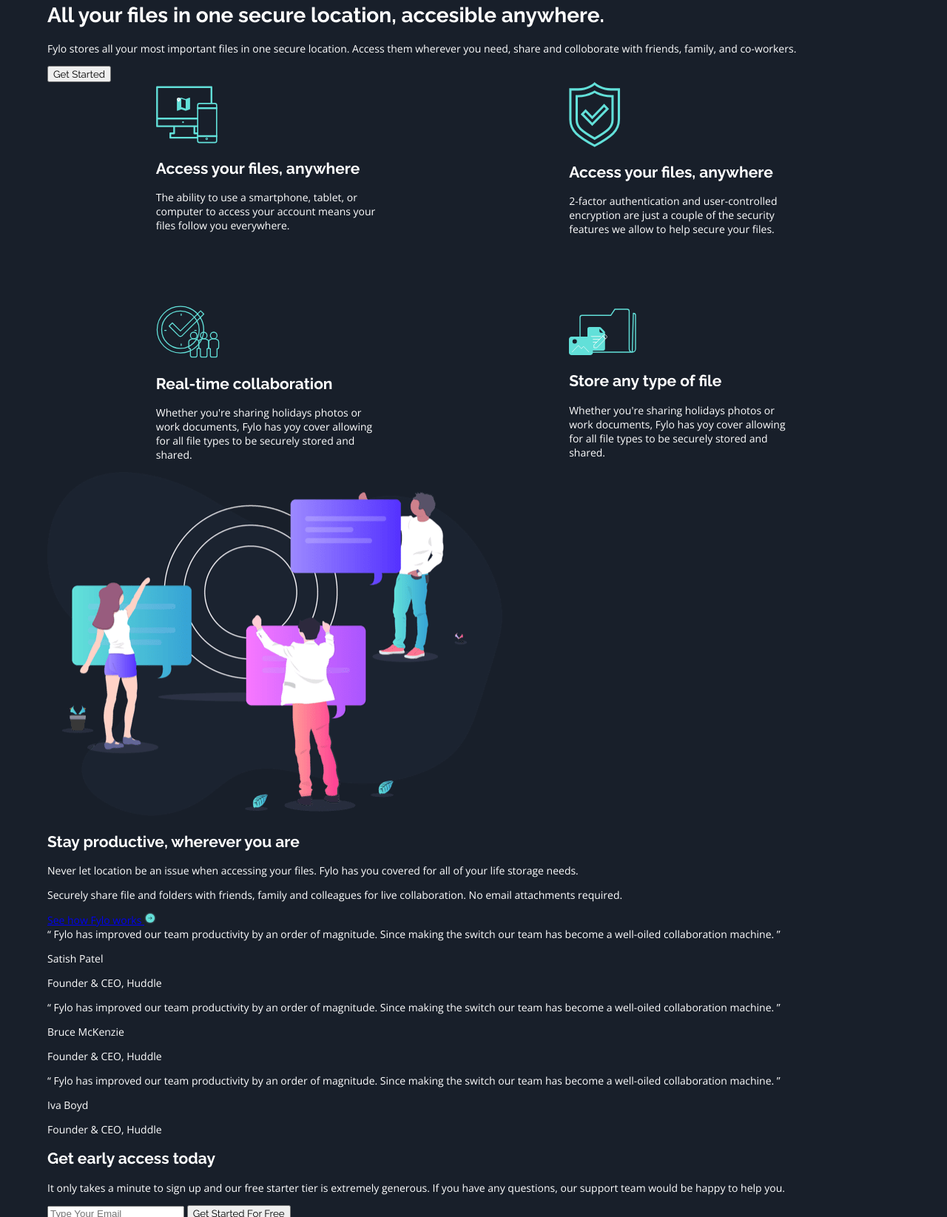
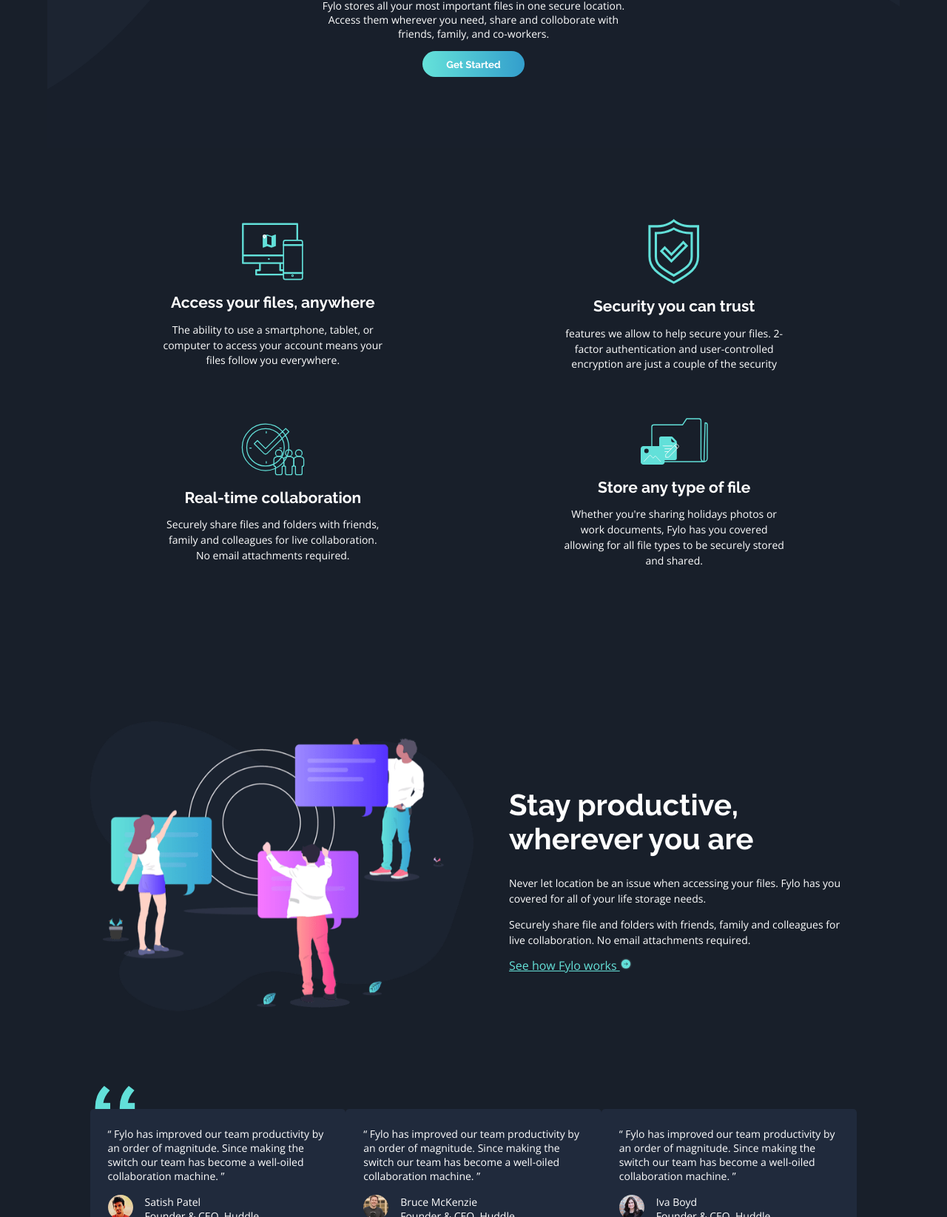
Before and after one commit to ErenHncr/flyo-dark-theme-landing-page, a plain HTML site: page index.html in a window 1280 px wide. Shown: the part 708-2353 px from the top of the page at 74% size. Drawn offline with nearby package versions, Linux system fonts and the light colour scheme.

Commit message:
testimonials and email-area properties added

```diff
--- a/index.html
+++ b/index.html
@@ -45,9 +45,9 @@
 				<div class="feature-logo-wrapper">
 					<img src="./images/icon-security.svg" alt="Security you can trust" />
 				</div>
-				<h2 class="feature-heading">Access your files, anywhere</h2>
+				<h2 class="feature-heading">Security you can trust</h2>
 				<p class="feature-subtitle">
-					2-factor authentication and user-controlled encryption are just a couple of the security features we allow to help secure your files.
+					features we allow to help secure your files. 2-factor authentication and user-controlled encryption are just a couple of the security
 				</p>
 			</div>
 			<div class="feature-wrapper">
@@ -56,7 +56,7 @@
 				</div>
 				<h2 class="feature-heading">Real-time collaboration</h2>
 				<p class="feature-subtitle">
-					Whether you're sharing holidays photos or work documents, Fylo has yoy cover allowing for all file types to be securely stored and shared.
+					Securely share files and folders with friends, family and colleagues for live collaboration. No email attachments required.
 				</p>
 			</div>
 			<div class="feature-wrapper">
@@ -65,15 +65,15 @@
 				</div>
 				<h2 class="feature-heading">Store any type of file</h2>
 				<p class="feature-subtitle">
-					Whether you're sharing holidays photos or work documents, Fylo has yoy cover allowing for all file types to be securely stored and shared.
+					Whether you're sharing holidays photos or work documents, Fylo has you covered allowing for all file types to be securely stored and shared.
 				</p>
 			</div>
 		</section>
 		<section class="slogan-wrapper">
 			<div class="slogan-logo-wrapper">
-				<img src="./images/illustration-stay-productive.png" alt="Stay productive" />
+				<img src="./images/illustration-stay-productive.png" alt="Stay productive" class="slogan-image" />
 			</div>
-			<div>
+			<div class="slogan-text-wrapper">
 				<h2 class="slogan-heading">Stay productive, wherever you are</h2>
 				<div class="slogan-subtitle">
 					<p>
@@ -94,27 +94,36 @@
 				<q>
 					Fylo has improved our team productivity by an order of magnitude. Since making the switch our team has become a well-oiled collaboration machine.
 				</q>
+				<div class="user-wrapper">
+					<img src="./images/profile-1.jpg" alt="" class="user-img" />
 					<div class="user-info">
 						<p class="user-name">Satish Patel</p>
 						<p class="user-position">Founder & CEO, Huddle</p>
+					</div>
 				</div>
 			</div>
 			<div class="testimonial">
 				<q>
 					Fylo has improved our team productivity by an order of magnitude. Since making the switch our team has become a well-oiled collaboration machine.
 				</q>
+				<div class="user-wrapper">
+					<img src="./images/profile-2.jpg" alt="" class="user-img" />
 					<div class="user-info">
 						<p class="user-name">Bruce McKenzie</p>
 						<p class="user-position">Founder & CEO, Huddle</p>
+					</div>
 				</div>
 			</div>
 			<div class="testimonial">
 				<q>
 					Fylo has improved our team productivity by an order of magnitude. Since making the switch our team has become a well-oiled collaboration machine.
 				</q>
+				<div class="user-wrapper">
+					<img src="./images/profile-3.jpg" alt="" class="user-img" />
 					<div class="user-info">
 						<p class="user-name">Iva Boyd</p>
 						<p class="user-position">Founder & CEO, Huddle</p>
+					</div>
 				</div>
 			</div>
 		</section>
--- a/style.css
+++ b/style.css
@@ -54,6 +54,7 @@ nav{
 	padding: 50px 100px;
 	justify-content: center;
 	max-width: 1640px;
+	background-color: var(--intro-emailBG);
 }
 .nav-links-wrapper{
 	margin-left: auto;
@@ -66,14 +67,208 @@ nav{
 
 .features{
 	display: grid;
-	grid-template-columns: 1fr 1fr;
-	gap: 80px;
+	grid-template-columns: repeat(2, minmax(320px, 1fr));
+	gap: 3rem;
+	row-gap: 3rem;
 	align-items: center;
 	justify-content: center;
 	max-width: min(90%,1640px);
 	margin-inline: auto;
+	padding-block: 6rem;
 }
 .feature-wrapper{
 	margin-inline: auto;
 	width: 300px;
+	text-align: center;
+	line-height: 16.1px;
 }
+.feature-heading{
+	line-height: 1.15rem;
+}
+.feature-subtitle{
+	line-height: 1.3rem;
+}
+
+.nav-link{
+	color: var(--White);
+	text-decoration: none;
+	margin-right: 32px;
+}
+.nav-link:hover{
+	text-decoration: underline;
+}
+
+header.intro{
+	max-width: 1640px;
+	display: flex;
+	-webkit-box-orient: vertical;
+  -webkit-box-direction: normal;
+      -ms-flex-direction: column;
+          flex-direction: column;
+  -webkit-box-pack: center;
+      -ms-flex-pack: center;
+          justify-content: center;
+  -webkit-box-align: center;
+      -ms-flex-align: center;
+					align-items: center;
+					text-align: center;
+	background: url("../images/bg-curvy-desktop.svg"), var(--intro-emailBG);
+	background-repeat: no-repeat;
+	background-position: center bottom;
+	padding-bottom: 6rem;
+}
+
+header.intro .intro-img{
+	max-width: 600px;
+}
+
+header.intro h1{
+	max-width: 30ch;
+	margin-top: 0.67rem;
+}
+
+header.intro p{
+	max-width: 55ch;
+	margin-top: 0.67rem;
+}
+
+.main-btn {
+  cursor: pointer;
+  border-radius: 34px;
+  padding: 0.6rem 2rem;
+  color: #fff;
+  font-weight: 700;
+  border: none;
+  background: var(--main-btn-linear-gradient);
+}
+.main-btn:hover{
+	background: var(--call-to-action-gradient1);
+}
+.main-btn:focus{
+	outline: none;
+}
+
+.slogan-wrapper{
+	max-width: 1640px;
+	display: grid;
+	grid-template-columns: 1fr 1fr;
+	padding: 6rem 5%;
+}
+
+.slogan-image{
+	width: 100%
+}
+
+.slogan-heading{
+	font-size: 40px;
+	font-weight: 700;
+	line-height: 1.15;
+	margin-top: 0.67em;
+	margin-bottom: 0.67em;
+}
+.slogan-text-wrapper{
+	margin: 4rem 0rem 0rem 3rem;
+	line-height: 1.3rem;
+}
+.slogan-subtitle .nav-link{
+	color: var(--call-to-action-gradient1);
+	text-decoration: underline;
+	font-size: 16px;
+	line-height: 1.15;
+}
+.slogan-subtitle .nav-link:hover{
+	color: var(--White);
+	text-decoration: none;
+	font-size: 16px;
+	line-height: 1.15;
+}
+
+.testimonials {
+  display: -webkit-box;
+  display: -ms-flexbox;
+  display: flex;
+  -webkit-box-pack: justify;
+      -ms-flex-pack: justify;
+          justify-content: space-between;
+  -webkit-box-align: center;
+      -ms-flex-align: center;
+          align-items: center;
+  background: url("../images/bg-quotes.png") no-repeat;
+  background-position: left 5vw top;
+	padding-top: 2rem;
+	margin: auto;
+  padding-left: 5%;
+  padding-right: 5%;
+  max-width: 1640px;
+}
+
+.testimonials .testimonial {
+  width: 330px;
+  padding: 1.5rem;
+  border-radius: 0.3rem;
+  background: var(--testimonialsBG);
+}
+
+.testimonials .user-img {
+  border-radius: 50%;
+  width: 34px;
+  height: 34px;
+  -o-object-fit: cover;
+     object-fit: cover;
+}
+
+.testimonials .user-wrapper{
+	display: flex;
+	grid-template-columns: 1fr 1fr;
+	margin-top: 1rem;
+}
+.testimonials .user-wrapper .user-info{
+	margin-left: 1rem;
+}
+.testimonials .user-wrapper p{
+	margin-top: 0px;
+	margin-bottom: 0px;
+}
+
+.email-area{
+  padding: 2rem;
+  border-radius: 0.5rem;
+  background-color: var(--intro-emailBG);
+  margin: 0 25vw;
+  max-width: 1200px;
+  margin: auto;
+  text-align: center;
+  position: relative;
+  top: 120px;
+}
+.email-area-header{
+	font-size: 28px;
+	font-weight: 700;
+	line-height: 1.15;
+}
+.email-area-subtitle{
+	font-size: 14px;
+	line-height: 1.3rem;
+}
+
+.email-form input[type="email"]{
+	border: none;
+	width: 26rem;
+	border-radius: 13rem;
+	line-height: 1.15;
+	letter-spacing: normal;
+	font-size: 14px;
+	padding: .6rem 2rem;
+	font-family: "Open Sans", sans-serif;
+}
+
+.email-form input[type="email"]:focus{
+	outline: none;
+}
+
+.email-form input[type="submit"]{
+	font-family: "Raleway", sans-serif;
+	font-weight: 700;
+	font-size: 14px;
+	line-height: 1.15;
+}
```
Lines whose indentation alone changed are shown as unchanged.
